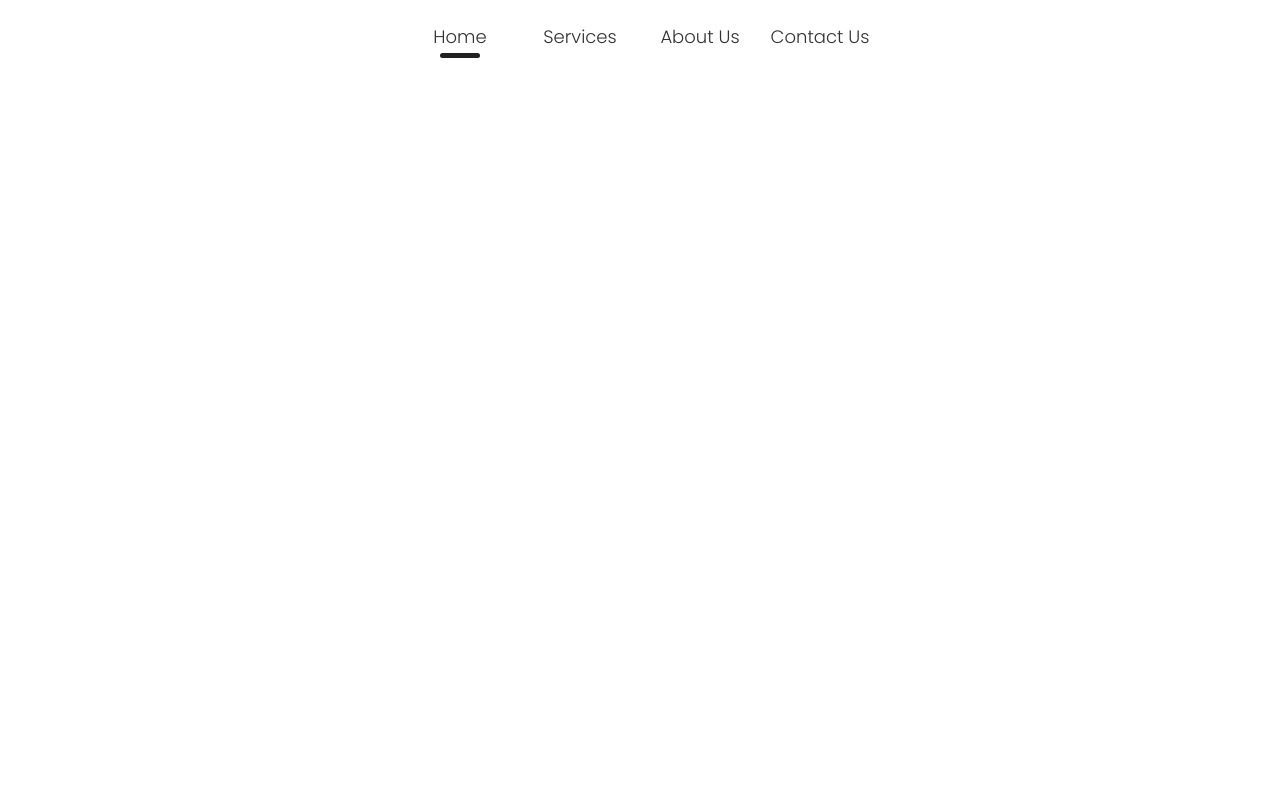
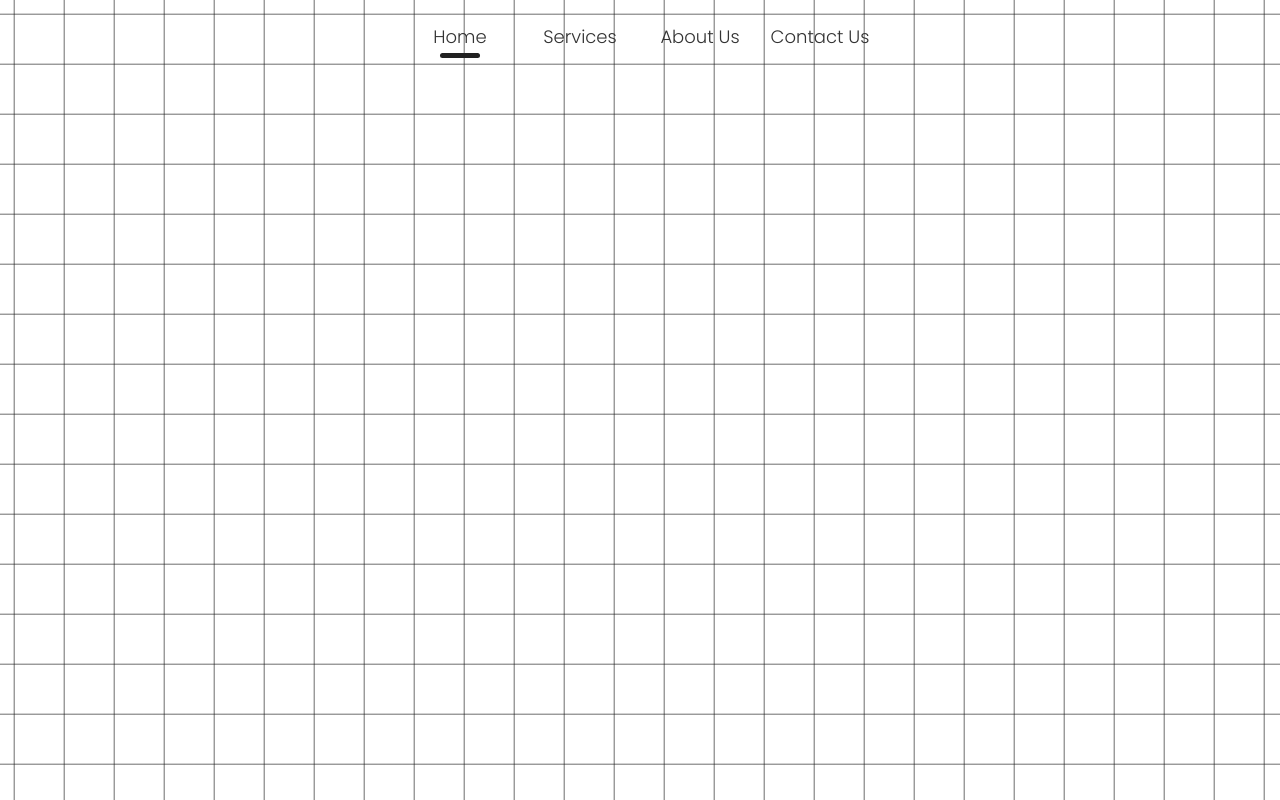
Before and after one commit to Vishnu1837/Creatorsend, a React (Create React App) app: page / in a window 1280 px wide. Built offline with nearby package versions, Linux system fonts and the light colour scheme.

Commit message:
Added bg

```diff
--- a/src/App.css
+++ b/src/App.css
@@ -1,7 +1,12 @@
 .App {
+  position: relative;
   text-align: left;
   background-color: white;
   min-height: 100vh;
+  background-image:
+    linear-gradient(rgba(16, 16, 16, 0.612) 1px, transparent 1px),
+    linear-gradient(90deg, rgba(16, 16, 16, 0.612) 1px 1px, transparent 1px);
+  background-size: 50px 50px;
 }
 
 .App-logo {
@@ -70,3 +75,17 @@ p {
 .main-dock {
   background: white;
 }
+
+/* Optional: Add subtle animation to make the grid more dynamic */
+@keyframes grid-scroll {
+  from {
+    background-position: 0 0;
+  }
+  to {
+    background-position: 50px 50px;
+  }
+}
+
+.App.animated-grid {
+  animation: grid-scroll 20s linear infinite;
+}
--- a/src/App.js
+++ b/src/App.js
@@ -33,7 +33,7 @@ function App() {
   ];
 
   return (
-    <div className="App">
+    <div className="App animated-grid">
       <Dock
         items={items}
         panelHeight={40}
--- a/src/components/Dock/Dock.css
+++ b/src/components/Dock/Dock.css
@@ -15,7 +15,7 @@
   align-items: center;
   justify-content: center;
   gap: 5rem;
-  background: white;
+  background: transparent;
   position: relative;
   height: 10px;
   padding: 1rem;
```
